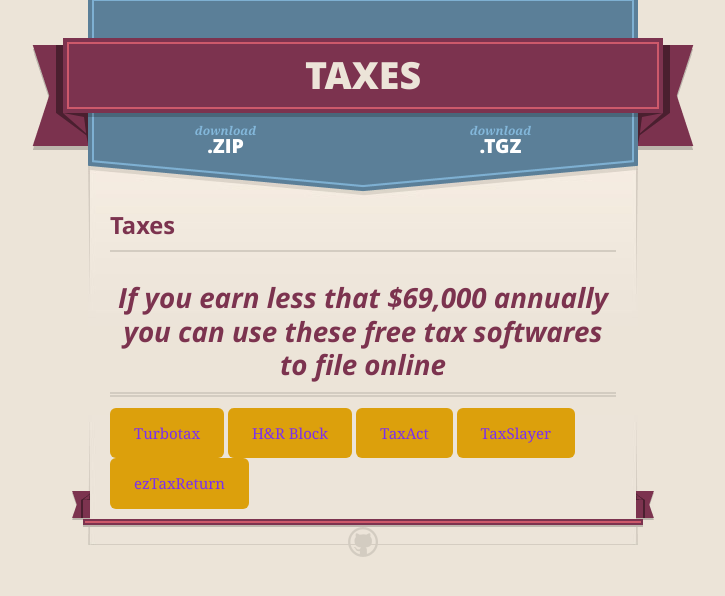
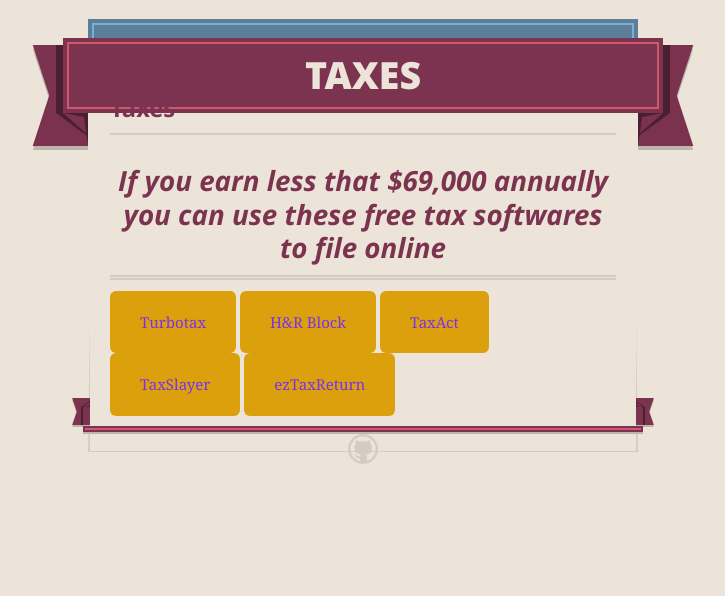
Before and after one commit to ELAN-Club/ELAN-Club.taxes.github.io, a plain HTML site: page index.html in a window 1280 px wide. Shown: the whole page, without its empty margins (277-1002 px from the left). Drawn offline with nearby package versions, Linux system fonts and the light colour scheme.

Commit message:
Update index.html

```diff
--- a/index.html
+++ b/index.html
@@ -34,15 +34,7 @@
         </span>
       </header>
 
-      <section id="downloads">
-        <span class="inner">
-          <a href="https://github.com/ELAN-Club/Taxes/zipball/master" class="zip"><em>download</em> .ZIP</a><a href="https://github.com/ELAN-Club/Taxes/tarball/master" class="tgz"><em>download</em> .TGZ</a>
-        </span>
-      </section>
-
-
       <span class="banner-fix"></span>
-
 
       <section id="main_content">
         <h3>
@@ -54,7 +46,7 @@
     <style>
       .button {
         display: inline-block;
-        padding: 14px 24px;
+        padding: 20px 30px;
         text-align: center;
         text-decoration: none;
         color: #7B30EF;
```
